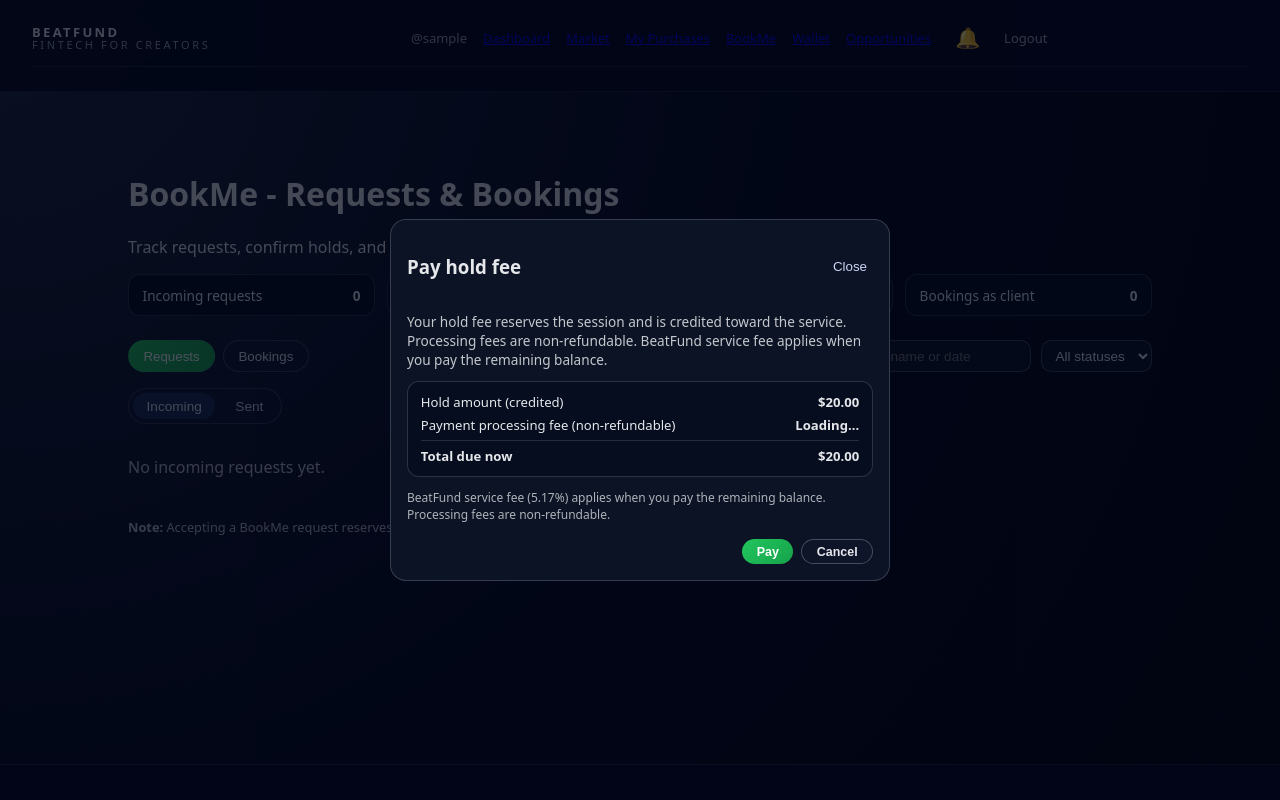
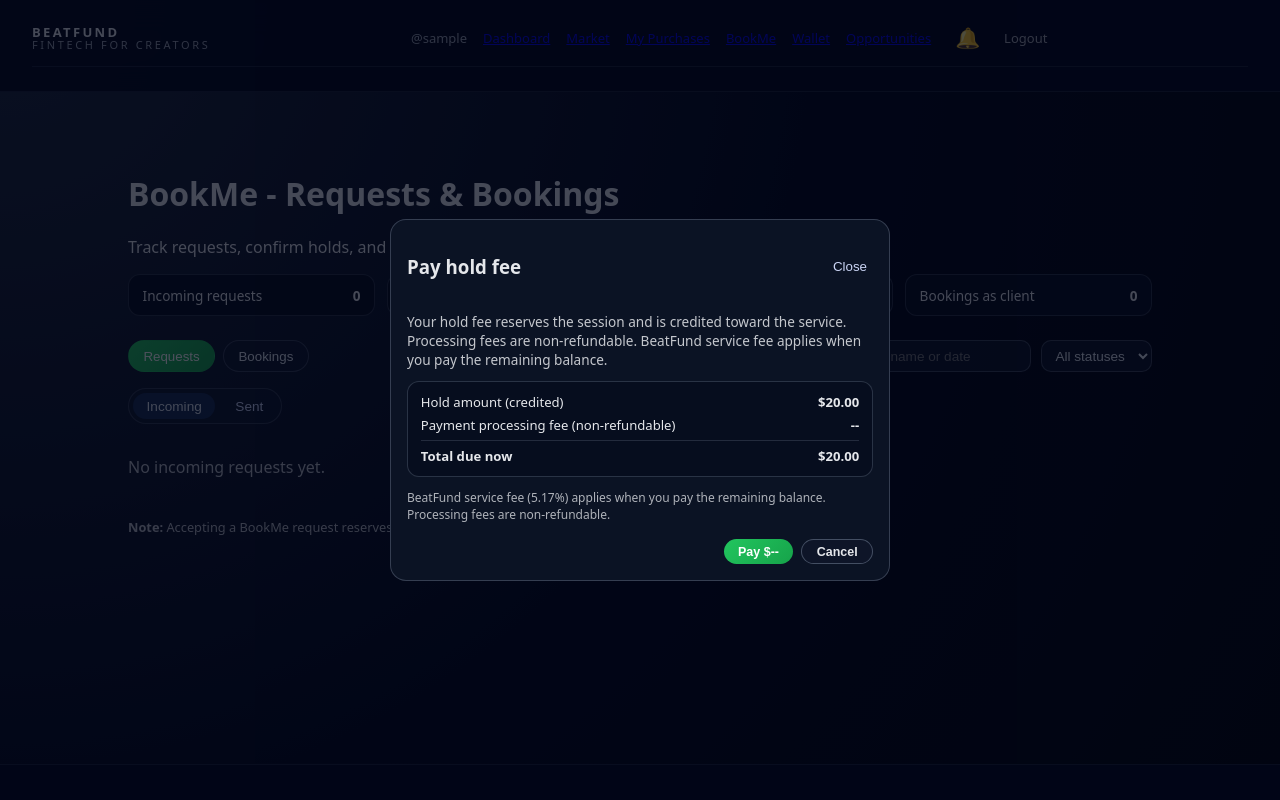
Before and after one commit to michealyalley136-cyber/beatfundwithjay, a Flask app: page /bookme/requests in a window 1280 px wide. Run offline with Flask 3, Linux system fonts and the light colour scheme; the visitor is signed in with stand-in values (Sample User, id 1); data comes from the database, SQL or seed files in the repository; data that the repository does not hold is empty; some libraries are stand-ins or nearby versions.

Commit message:
Polish hold modal placeholders and pay label

```diff
--- a/templates/bookme_requests.html
+++ b/templates/bookme_requests.html
@@ -255,7 +255,7 @@
         </div>
         <div class="bf-break-row">
           <span>Payment processing fee (non-refundable)</span>
-          <strong id="holdProcFee">Loading...</strong>
+          <strong id="holdProcFee">--</strong>
         </div>
         <div class="bf-break-row total">
           <span>Total due now</span>
@@ -267,7 +267,7 @@
       <div id="holdError" class="bf-error"></div>
     </div>
     <div class="bf-modal-actions">
-      <button class="btn btn-primary" type="button" id="holdPayBtn" disabled>Pay</button>
+      <button class="btn btn-primary" type="button" id="holdPayBtn" disabled>Pay $--</button>
       <button class="btn btn-secondary" type="button" data-close="true">Cancel</button>
     </div>
   </div>
@@ -667,10 +667,10 @@
       if (elementContainer) elementContainer.innerHTML = '';
       if (errorEl) errorEl.textContent = '';
       if (baseEl) baseEl.textContent = `$${holdDefault}`;
-      if (processingEl) processingEl.textContent = 'Loading...';
+      if (processingEl) processingEl.textContent = '--';
       if (totalEl) totalEl.textContent = `$${holdDefault}`;
       if (confirmBtn) {
-        confirmBtn.textContent = 'Pay';
+        confirmBtn.textContent = 'Pay $--';
         confirmBtn.disabled = true;
       }
     }
```
